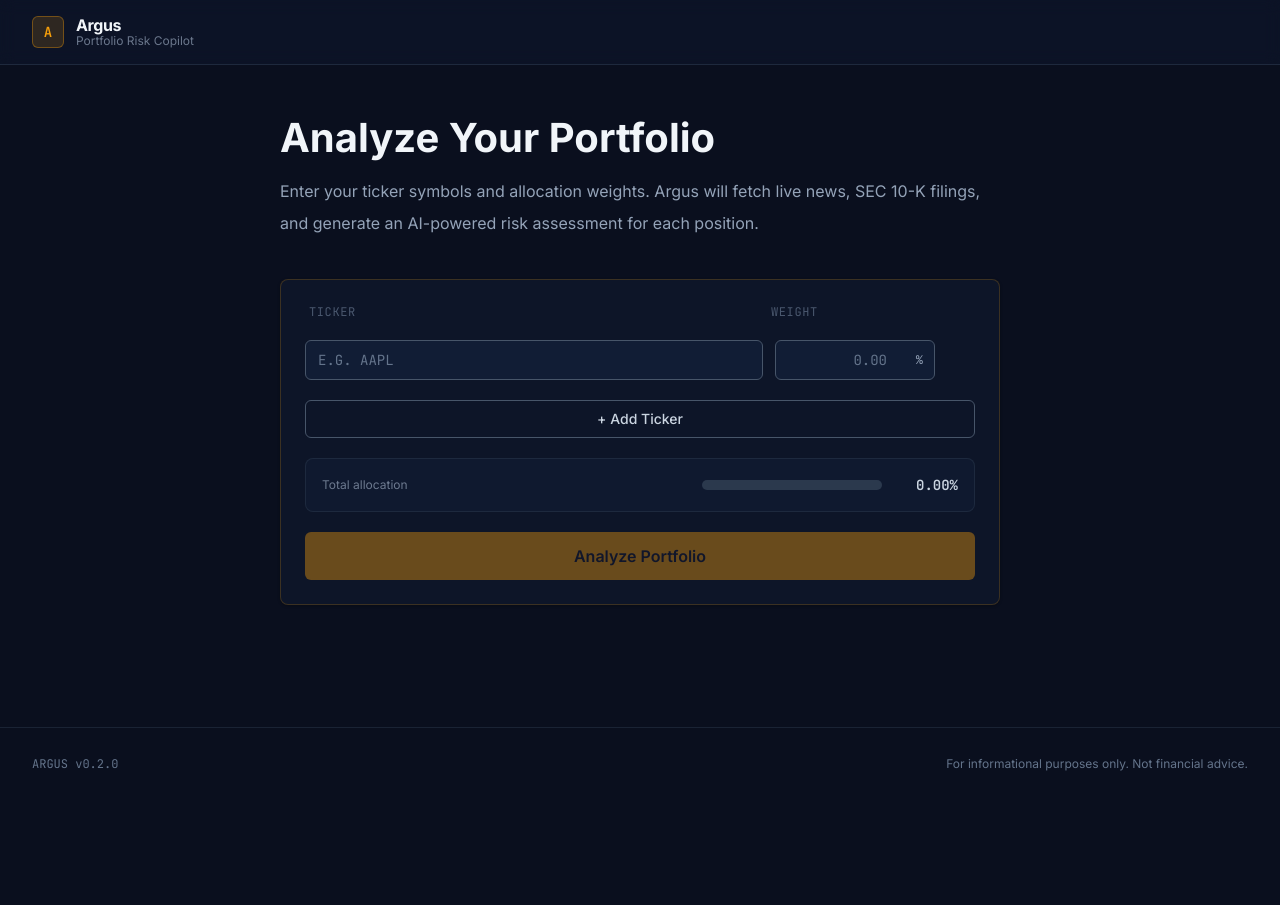
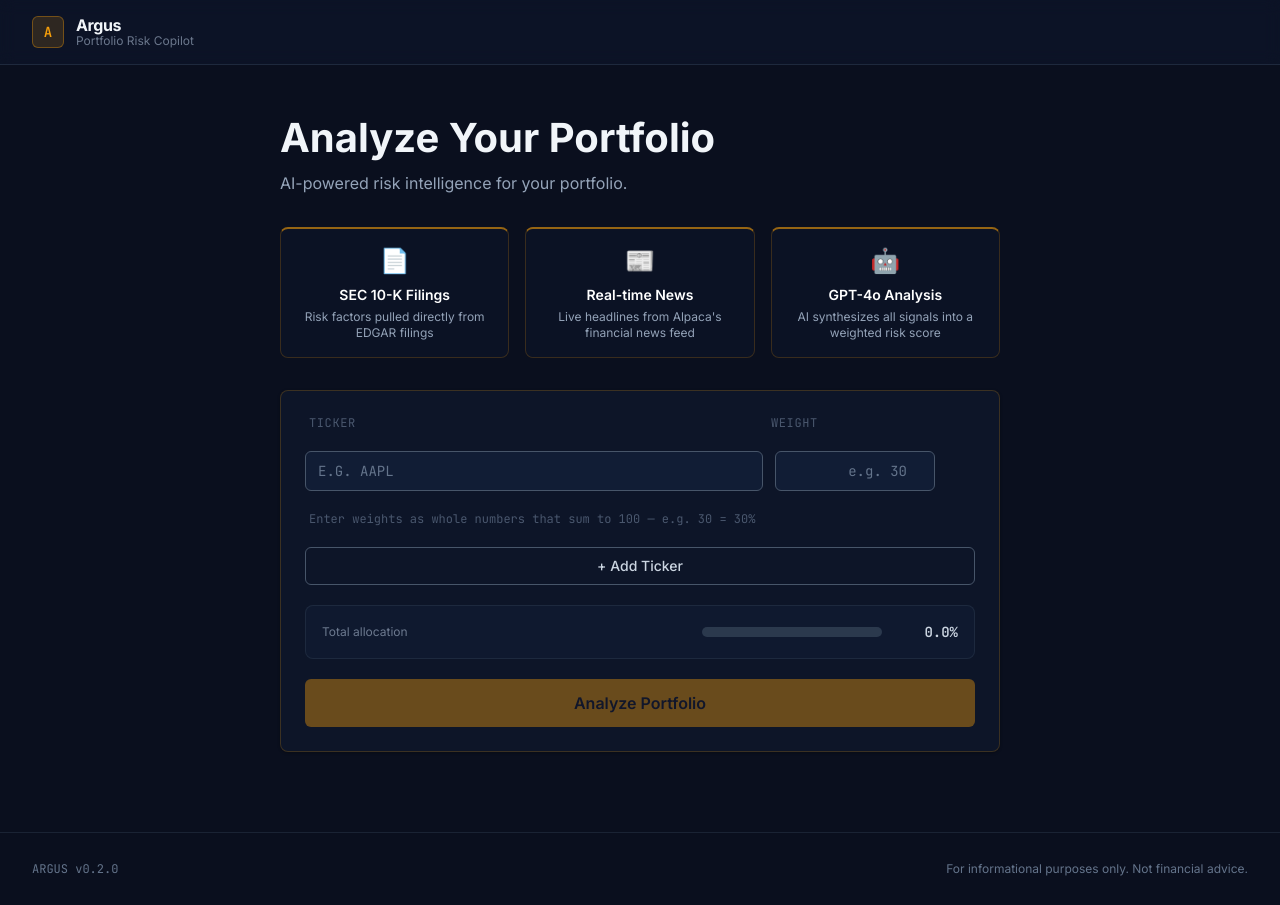
Before and after one commit to sharathm2020/argus, a React (Vite) app in the folder frontend/: page / in a window 1280 px wide. Before the commit the page ends 800 px from the top, so only its background shows below. Built offline with nearby package versions, Linux system fonts and the light colour scheme.

Commit message:
Added new UI changes, new tiling, moved text around. Cleaned up frontend overall

```diff
--- a/frontend/src/App.jsx
+++ b/frontend/src/App.jsx
@@ -198,18 +198,12 @@ export default function App() {
         {/* Idle — show input form */}
         {appState === STATE.IDLE && (
           <div className="animate-fade-in-up max-w-[720px] mx-auto">
-            <div className="mb-10">
-              <h2
-                className="font-bold text-slate-100 mb-3 leading-tight"
-                style={{ fontSize: "2.5rem" }}
-              >
-                Analyze Your Portfolio
-              </h2>
-              <p className="text-slate-400 leading-loose" style={{ fontSize: "1rem" }}>
-                Enter your ticker symbols and allocation weights. Argus will fetch live news,
-                SEC 10-K filings, and generate an AI-powered risk assessment for each position.
-              </p>
-            </div>
+            <h2
+              className="font-bold text-slate-100 leading-tight"
+              style={{ fontSize: "2.5rem" }}
+            >
+              Analyze Your Portfolio
+            </h2>
             <PortfolioInput onAnalyze={handleAnalyze} />
           </div>
         )}
--- a/frontend/src/components/PortfolioInput.jsx
+++ b/frontend/src/components/PortfolioInput.jsx
@@ -1,16 +1,23 @@
 import React, { useState, useCallback } from "react";
 
 const EMPTY_ROW = () => ({ id: Date.now() + Math.random(), ticker: "", weight: "" });
+
+// Feature tiles shown above the form
+const FEATURE_PILLS = [
+  { icon: "📄", label: "SEC 10-K Filings", description: "Risk factors pulled directly from EDGAR filings" },
+  { icon: "📰", label: "Real-time News", description: "Live headlines from Alpaca's financial news feed" },
+  { icon: "🤖", label: "GPT-4o Analysis", description: "AI synthesizes all signals into a weighted risk score" },
+];
 
 /**
  * PortfolioInput
  *
  * Renders a dynamic form for entering portfolio positions.
+ * Weights are entered as decimals (e.g. 0.30 = 30%) and must sum to 1.0.
  * Validates weights in real time and calls onAnalyze(payload) on submit.
  *
- * Note: onAnalyze now returns quickly (fires a POST and transitions to
- * loading state immediately). The component does not await the full
- * analysis — App.jsx owns the loading / polling lifecycle.
+ * Note: onAnalyze transitions App.jsx to LOADING state immediately,
+ * unmounting this component, so we do not await it.
  */
 export default function PortfolioInput({ onAnalyze }) {
   const [rows, setRows] = useState([EMPTY_ROW()]);
@@ -23,11 +30,11 @@ export default function PortfolioInput({ onAnalyze }) {
     return sum + (isNaN(w) ? 0 : w);
   }, 0);
 
-  const isWeightOver = totalWeight > 100.01;
-  const isWeightReady = Math.abs(totalWeight - 100) < 0.01;
+  const isWeightOver  = totalWeight > 100.01;
+  const isWeightReady = Math.abs(totalWeight - 100) < 0.1;
 
   const hasValidRows = rows.every(
-    (r) => r.ticker.trim().length > 0 && r.weight !== "" && !isNaN(parseFloat(r.weight))
+    (r) => r.ticker.trim().length > 0 && r.weight !== "" && !isNaN(parseFloat(r.weight)) && parseFloat(r.weight) > 0
   );
 
   const canSubmit = hasValidRows && isWeightReady && !isSubmitting;
@@ -71,6 +78,33 @@ export default function PortfolioInput({ onAnalyze }) {
   // ── Render ─────────────────────────────────────────────────────────────
 
   return (
+    <div className="space-y-6">
+      {/* ── Subtitle + feature tiles ─────────────────────────────────────── */}
+      <div>
+        <p className="text-slate-400 text-base mt-2 mb-8">
+          AI-powered risk intelligence for your portfolio.
+        </p>
+
+        <div className="grid grid-cols-3 gap-4 mb-8">
+          {FEATURE_PILLS.map(({ icon, label, description }) => (
+            <div
+              key={label}
+              className="rounded-lg p-4 text-center"
+              style={{
+                background: "rgba(13,21,40,0.6)",
+                border: "1px solid rgba(245,158,11,0.2)",
+                borderTop: "2px solid rgba(245,158,11,0.6)",
+              }}
+            >
+              <div className="text-2xl mb-2" aria-hidden="true">{icon}</div>
+              <div className="text-sm font-semibold text-white">{label}</div>
+              <div className="text-xs text-slate-400 mt-1">{description}</div>
+            </div>
+          ))}
+        </div>
+      </div>
+
+      {/* ── Input form ──────────────────────────────────────────────────── */}
       <form
         onSubmit={handleSubmit}
         className="bg-navy-800 rounded-lg p-6 space-y-5"
@@ -110,28 +144,23 @@ export default function PortfolioInput({ onAnalyze }) {
                   required
                 />
 
-              {/* Weight input with % suffix */}
-              <div className="relative">
+                {/* Weight input — percentage 1-100 range */}
                 <input
                   type="number"
-                  className={`input mono text-right w-full pr-8 ${
+                  className={`input mono text-right w-full ${
                     weightInvalid
                       ? "border-red-500 focus:border-red-400 focus:ring-red-500/30"
                       : ""
                   }`}
-                  placeholder="0.00"
+                  placeholder="e.g. 30"
                   value={row.weight}
-                  min="0.01"
+                  min="1"
                   max="100"
-                  step="0.01"
+                  step="1"
                   onChange={(e) => updateRow(row.id, "weight", e.target.value)}
                   aria-label={`Weight for ticker ${idx + 1}`}
                   required
                 />
-                <span className="absolute right-3 top-1/2 -translate-y-1/2 text-slate-400 text-xs mono pointer-events-none select-none">
-                  %
-                </span>
-              </div>
 
                 {/* Remove row button — subtle, only visible on row hover */}
                 <button
@@ -149,6 +178,11 @@ export default function PortfolioInput({ onAnalyze }) {
             );
           })}
         </div>
+
+        {/* Weight format helper */}
+        <p className="text-xs text-slate-500/70 mono px-1">
+          Enter weights as whole numbers that sum to 100 — e.g. 30 = 30%
+        </p>
 
         {/* Add ticker button */}
         <button
@@ -187,7 +221,7 @@ export default function PortfolioInput({ onAnalyze }) {
                   : "text-slate-300"
               }`}
             >
-            {totalWeight.toFixed(2)}%
+              {totalWeight.toFixed(1)}%
             </span>
           </div>
         </div>
@@ -195,12 +229,12 @@ export default function PortfolioInput({ onAnalyze }) {
         {/* Validation messages */}
         {isWeightOver && (
           <p className="text-xs text-red-400 mono">
-          Weights exceed 100%. Please adjust allocations before submitting.
+            Weights exceed 1.0. Please adjust allocations before submitting.
           </p>
         )}
         {!isWeightReady && !isWeightOver && totalWeight > 0 && (
           <p className="text-xs text-amber-400/80 mono">
-          Weights must sum to exactly 100% (currently {totalWeight.toFixed(2)}%).
+            Weights must sum to 100% (currently {totalWeight.toFixed(1)}%).
           </p>
         )}
 
@@ -213,5 +247,6 @@ export default function PortfolioInput({ onAnalyze }) {
           {isSubmitting ? "Submitting…" : "Analyze Portfolio"}
         </button>
       </form>
+    </div>
   );
 }
--- a/frontend/src/components/RiskSummary.jsx
+++ b/frontend/src/components/RiskSummary.jsx
@@ -1,4 +1,4 @@
-import React from "react";
+import React, { useState } from "react";
 
 /**
  * Sentiment badge — same threshold logic as TickerCard, slightly larger for summary.
@@ -82,18 +82,25 @@ function SentimentGauge({ score }) {
  *   overallSentiment — overall_sentiment float from the API
  */
 export default function RiskSummary({ summary, overallSentiment }) {
+  const [isHovered, setIsHovered] = useState(false);
+
   return (
     <section
-      className="rounded-lg p-6 animate-fade-in-up"
+      className="rounded-lg p-6 animate-fade-in-up transition-all duration-200 ease-in-out"
       style={{
-        background: "#131e38",      // slightly lighter than navy-800 for visual separation
+        background: isHovered ? "rgba(40,60,100,0.95)" : "#131e38",
         borderTop: "4px solid #F59E0B",
-        borderRight: "1px solid rgba(71,85,105,0.5)",
-        borderBottom: "1px solid rgba(71,85,105,0.5)",
-        borderLeft: "1px solid rgba(71,85,105,0.5)",
-        boxShadow: "0 1px 3px rgba(0,0,0,0.3)",
+        borderRight: isHovered ? "1px solid rgba(255,255,255,0.25)" : "1px solid rgba(71,85,105,0.5)",
+        borderBottom: isHovered ? "1px solid rgba(255,255,255,0.25)" : "1px solid rgba(71,85,105,0.5)",
+        borderLeft: isHovered ? "1px solid rgba(255,255,255,0.25)" : "1px solid rgba(71,85,105,0.5)",
+        boxShadow: isHovered
+          ? "0 8px 32px rgba(0,0,0,0.5), 0 0 0 1px rgba(255,255,255,0.15)"
+          : "0 1px 3px rgba(0,0,0,0.3)",
+        transform: isHovered ? "translateY(-2px)" : "translateY(0)",
       }}
       aria-label="Portfolio risk summary"
+      onMouseEnter={() => setIsHovered(true)}
+      onMouseLeave={() => setIsHovered(false)}
     >
       {/* ── Header ─────────────────────────────────────────────────────── */}
       <div className="flex items-center justify-between mb-6">
--- a/frontend/src/components/TickerCard.jsx
+++ b/frontend/src/components/TickerCard.jsx
@@ -36,6 +36,7 @@ function SentimentBadge({ score }) {
  */
 export default function TickerCard({ result }) {
   const [newsExpanded, setNewsExpanded] = useState(false);
+  const [isHovered, setIsHovered] = useState(false);
 
   const {
     ticker,
@@ -50,12 +51,19 @@ export default function TickerCard({ result }) {
 
   return (
     <article
-      className="bg-navy-800 rounded-lg p-6 animate-fade-in-up flex flex-col"
+      className="rounded-lg p-6 animate-fade-in-up flex flex-col transition-all duration-200 ease-in-out"
       style={{
-        border: "1px solid rgba(71,85,105,0.6)",
-        /* inset box-shadow creates a reliable 4px left accent regardless of border-radius corner blending */
-        boxShadow: "inset 4px 0 0 0 #F59E0B, 0 1px 3px rgba(0,0,0,0.3)",
+        background: isHovered ? "rgba(40,60,100,0.95)" : "rgba(13,21,40,1)",
+        border: isHovered
+          ? "1px solid rgba(255,255,255,0.25)"
+          : "1px solid rgba(71,85,105,0.6)",
+        boxShadow: isHovered
+          ? "inset 4px 0 0 0 #F59E0B, 0 8px 32px rgba(0,0,0,0.5), 0 0 0 1px rgba(255,255,255,0.15)"
+          : "inset 4px 0 0 0 #F59E0B, 0 1px 3px rgba(0,0,0,0.3)",
+        transform: isHovered ? "translateY(-2px)" : "translateY(0)",
       }}
+      onMouseEnter={() => setIsHovered(true)}
+      onMouseLeave={() => setIsHovered(false)}
     >
       {/* ── Card header ──────────────────────────────────────────────────── */}
       <div className="flex items-center justify-between gap-3 mb-5">
```
Lines whose indentation alone changed are shown as unchanged.
